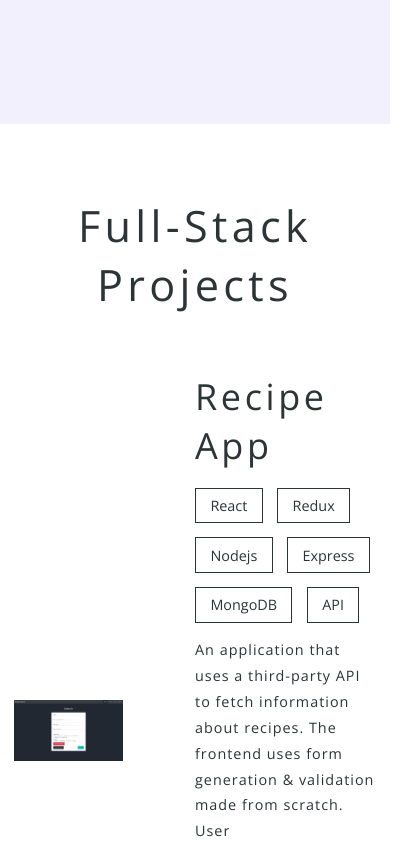
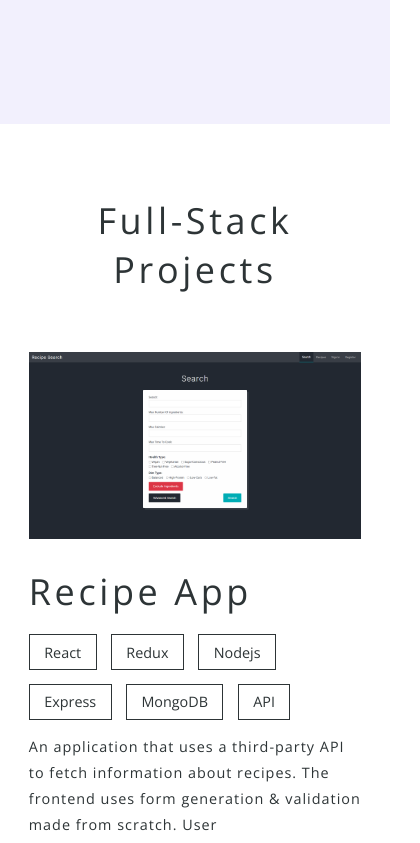
Before and after one commit to HoangNguyen-CA/portfolio, a React (Create React App) app: page / in a window 390 px wide. Shown: the part 720-1563 px from the top of the page, 420 px wide, since content can reach past the window. Built offline with nearby package versions, Linux system fonts and the light colour scheme.

Commit message:
Added  responsiveness to MainProjects section

```diff
--- a/src/components/SectionHeader.js
+++ b/src/components/SectionHeader.js
@@ -5,6 +5,10 @@ const Header = styled.h2`
   font-weight: 400;
   text-align: center;
   letter-spacing: 0.1em;
+
+  @media ${({ theme }) => theme.breakpoints.tablet} {
+    font-size: 2.5rem;
+  }
 `;
 
 export default Header;
--- a/src/cover/Cover.js
+++ b/src/cover/Cover.js
@@ -17,6 +17,9 @@ const Inner = styled(SectionInner)`
   align-items: center;
 
   & > * + * {
+    margin: 0 0 0 5em;
+  }
+  @media ${({ theme }) => theme.breakpoints.laptop} {
     margin: 0 0 0 3em;
   }
 
--- a/src/projects/MainProject.js
+++ b/src/projects/MainProject.js
@@ -10,12 +10,27 @@ const Container = styled.div`
   align-items: center;
 
   & > * + * {
-    margin-left: 5em;
+    margin: 0 0 0 5em;
+  }
+
+  @media ${({ theme }) => theme.breakpoints.laptop} {
+    & > * + * {
+      margin: 0 0 0em 2em;
+    }
+  }
+
+  @media ${({ theme }) => theme.breakpoints.tablet} {
+    flex-direction: column;
+
+    & > * + * {
+      margin: 2em 0 0em 0;
+    }
+  }
   }
 `;
 
 const ImgContainer = styled.div`
-  width: 50%;
+  width: 100%;
   & > img {
     width: 100%;
     display: block;
@@ -24,7 +39,7 @@ const ImgContainer = styled.div`
 `;
 
 const Inner = styled.div`
-  width: 50%;
+  width: 100%;
 `;
 
 const Header = styled.h3`
--- a/src/theme.js
+++ b/src/theme.js
@@ -32,9 +32,9 @@ export const theme = {
 
   paddingx: {
     desktop: '10em',
-    laptop: '5em',
+    laptop: '4em',
     tablet: '4em',
-    mobile: '1em',
+    mobile: '2em',
   },
 
   navbarHeight: '80px',
```
